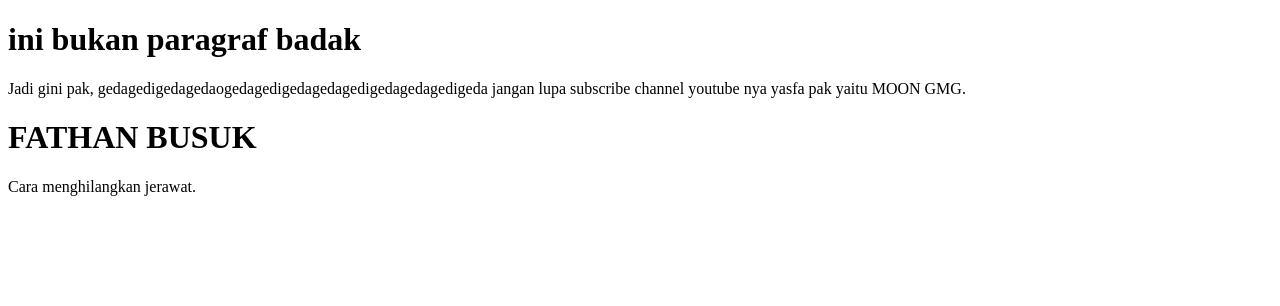
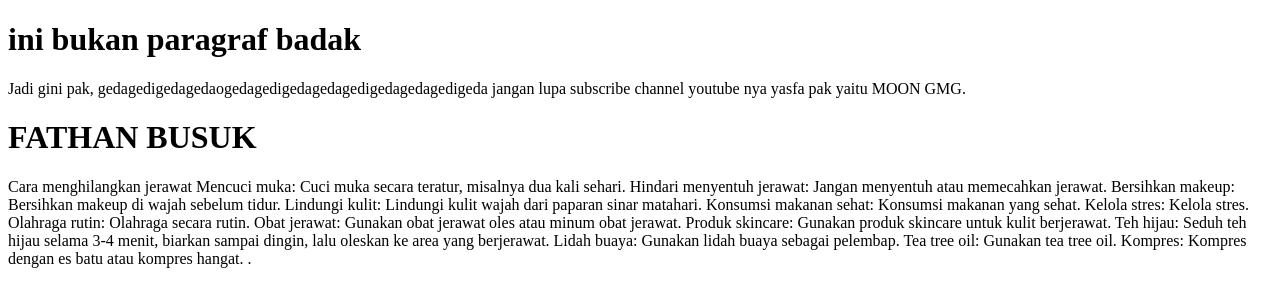
Before and after one commit to Rasya0rbilal/badak-ke18, a plain HTML site: page index.html in a window 1280 px wide. Drawn offline with Linux system fonts and the light colour scheme.

Commit message:
Update index.html

```diff
--- a/index.html
+++ b/index.html
@@ -14,4 +14,30 @@
 </body>
 </html>
 <h1>FATHAN BUSUK</h1>
-<p>Cara menghilangkan jerawat.</p>
+<p>Cara menghilangkan jerawat
+  Mencuci muka: Cuci muka secara teratur, misalnya dua kali sehari.
+
+Hindari menyentuh jerawat: Jangan menyentuh atau memecahkan jerawat.
+
+Bersihkan makeup: Bersihkan makeup di wajah sebelum tidur.
+
+Lindungi kulit: Lindungi kulit wajah dari paparan sinar matahari.
+
+Konsumsi makanan sehat: Konsumsi makanan yang sehat.
+
+Kelola stres: Kelola stres.
+
+Olahraga rutin: Olahraga secara rutin.
+
+Obat jerawat: Gunakan obat jerawat oles atau minum obat jerawat.
+
+Produk skincare: Gunakan produk skincare untuk kulit berjerawat.
+
+Teh hijau: Seduh teh hijau selama 3-4 menit, biarkan sampai dingin, lalu oleskan ke area yang berjerawat.
+
+Lidah buaya: Gunakan lidah buaya sebagai pelembap.
+
+Tea tree oil: Gunakan tea tree oil.
+
+Kompres: Kompres dengan es batu atau kompres hangat.
+.</p>
```
